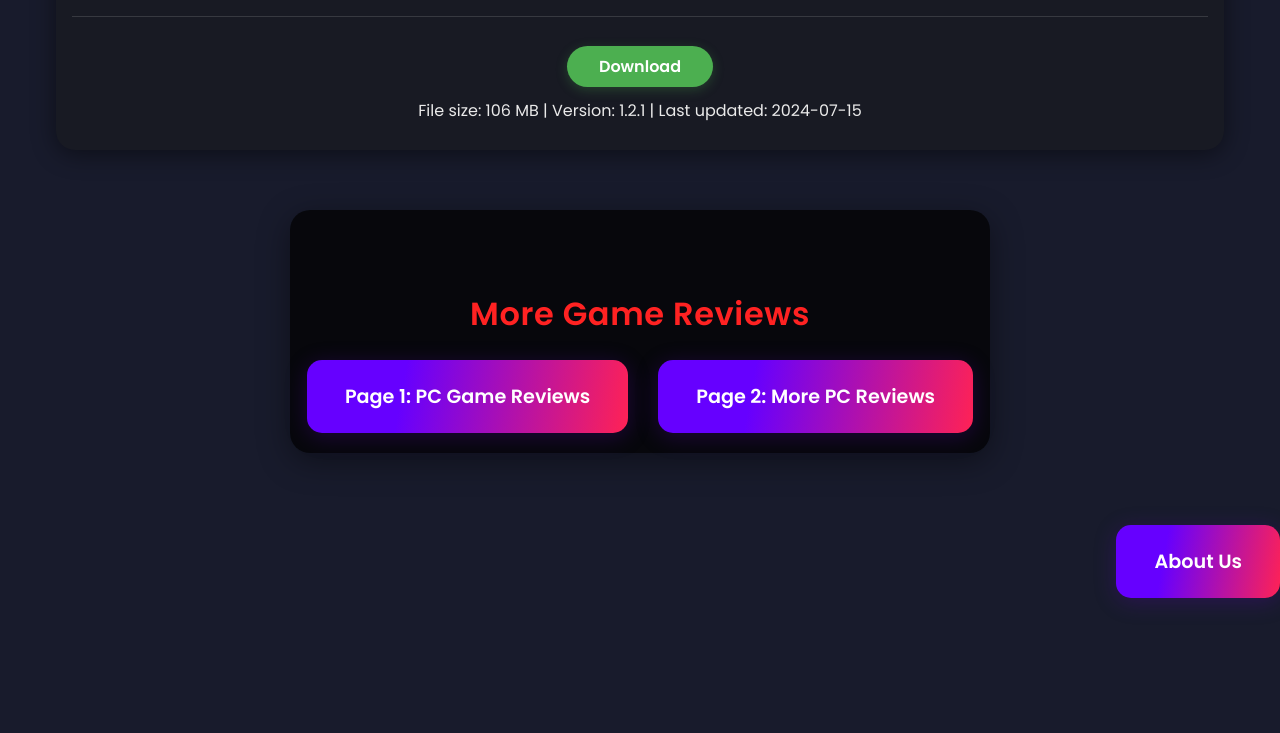
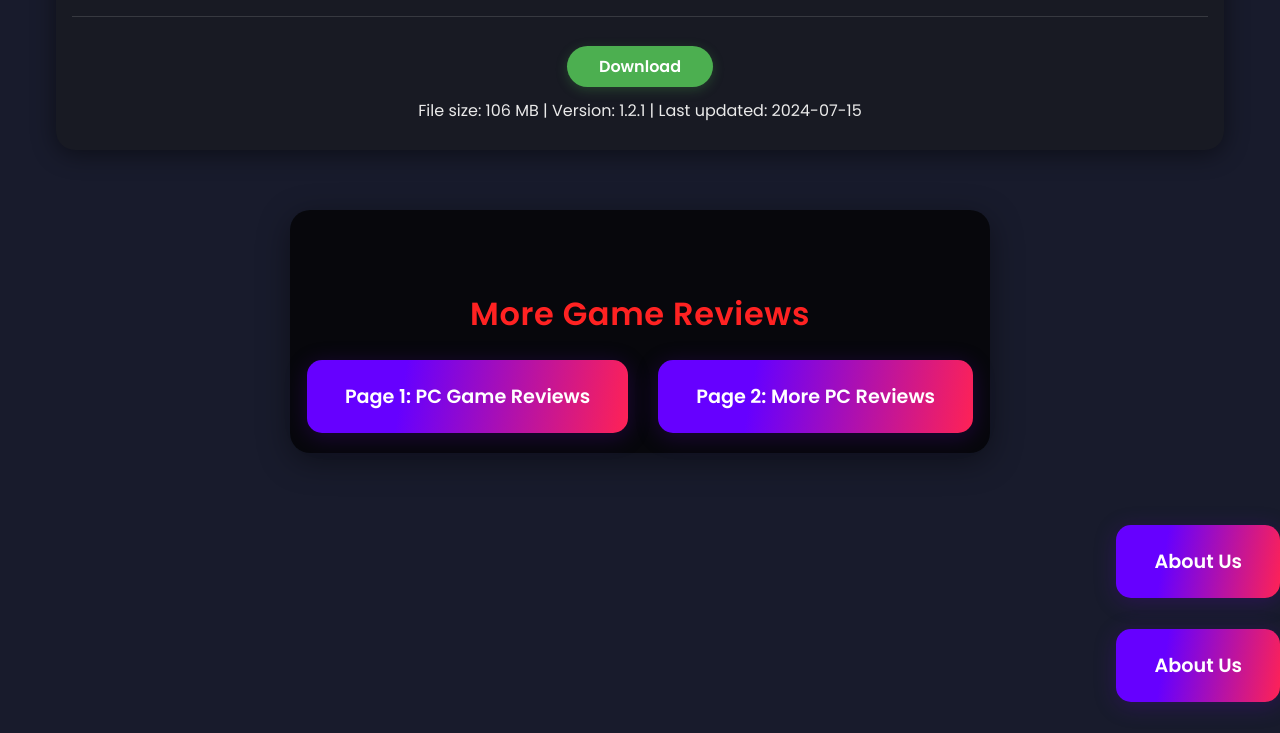
Before and after one commit to Ezcode5241/ezcode, a plain HTML site: page index.html in a window 1280 px wide. Shown: the part 705-1438 px from the top of the page. Before the commit the page ends 1334 px from the top, so only its background shows below. Drawn offline with Linux system fonts and the light colour scheme.

Commit message:
Update index.html

```diff
--- a/index.html
+++ b/index.html
@@ -48,5 +48,8 @@
 <div style="text-align:right; margin-bottom:1.5rem;">
     <a href="about.html" class="cool-link"><span>About Us</span></a>
 </div>
+<div style="text-align:right; margin-bottom:1.5rem;">
+    <a href="about.html" class="cool-link"><span>About Us</span></a>
+</div>
 </body>
 </html>
```
